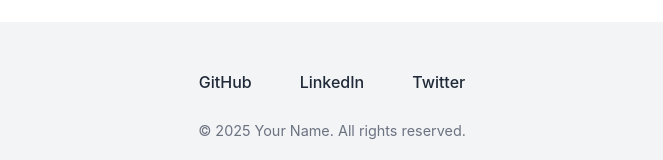
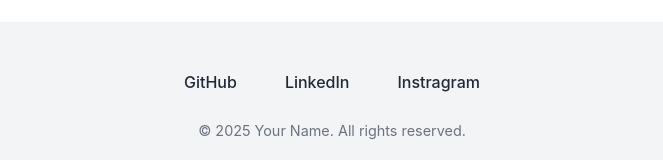
Before and after one commit to maputhireach/portfolio, a React (Vite) app: page / in a window 1280 px wide. Shown: the part 3991-4151 px from the top of the page, without its empty margins (308-971 px from the left). Built offline with nearby package versions, Linux system fonts and the light colour scheme.

Commit message:
fix footer

```diff
--- a/src/components/Footer.jsx
+++ b/src/components/Footer.jsx
@@ -6,9 +6,9 @@
     <footer className="footer">
       <div className="footer-container">
         <div className="social-links">
-          <a href="#" className="social-link">GitHub</a>
-          <a href="#" className="social-link">LinkedIn</a>
-          <a href="#" className="social-link">Twitter</a>
+          <a href="https://github.com/maputhireach" className="social-link">GitHub</a>
+          <a href="https://www.linkedin.com/in/maputhireach/" className="social-link">LinkedIn</a>
+          <a href="https://www.instagram.com/mareach__/" className="social-link">Instragram</a>
         </div>
         <p className="copyright">
           © {new Date().getFullYear()} Your Name. All rights reserved.
```
